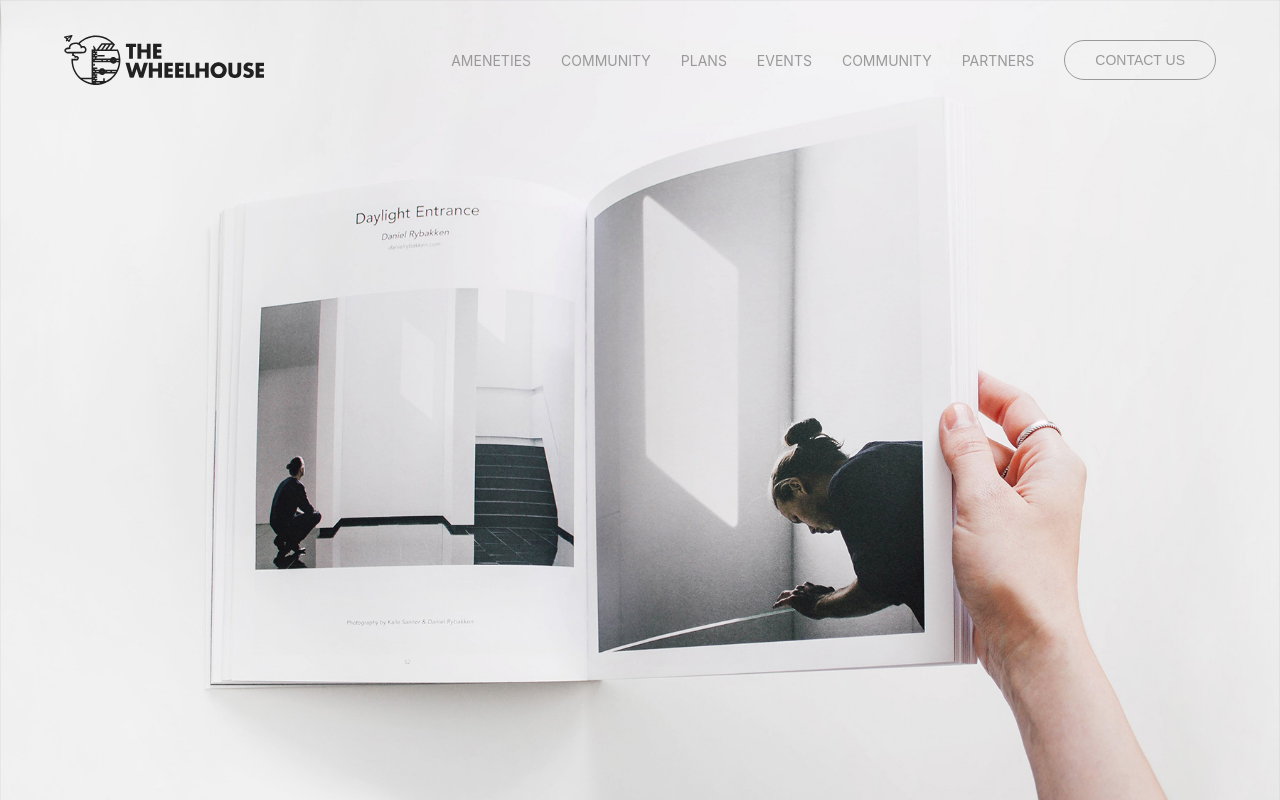
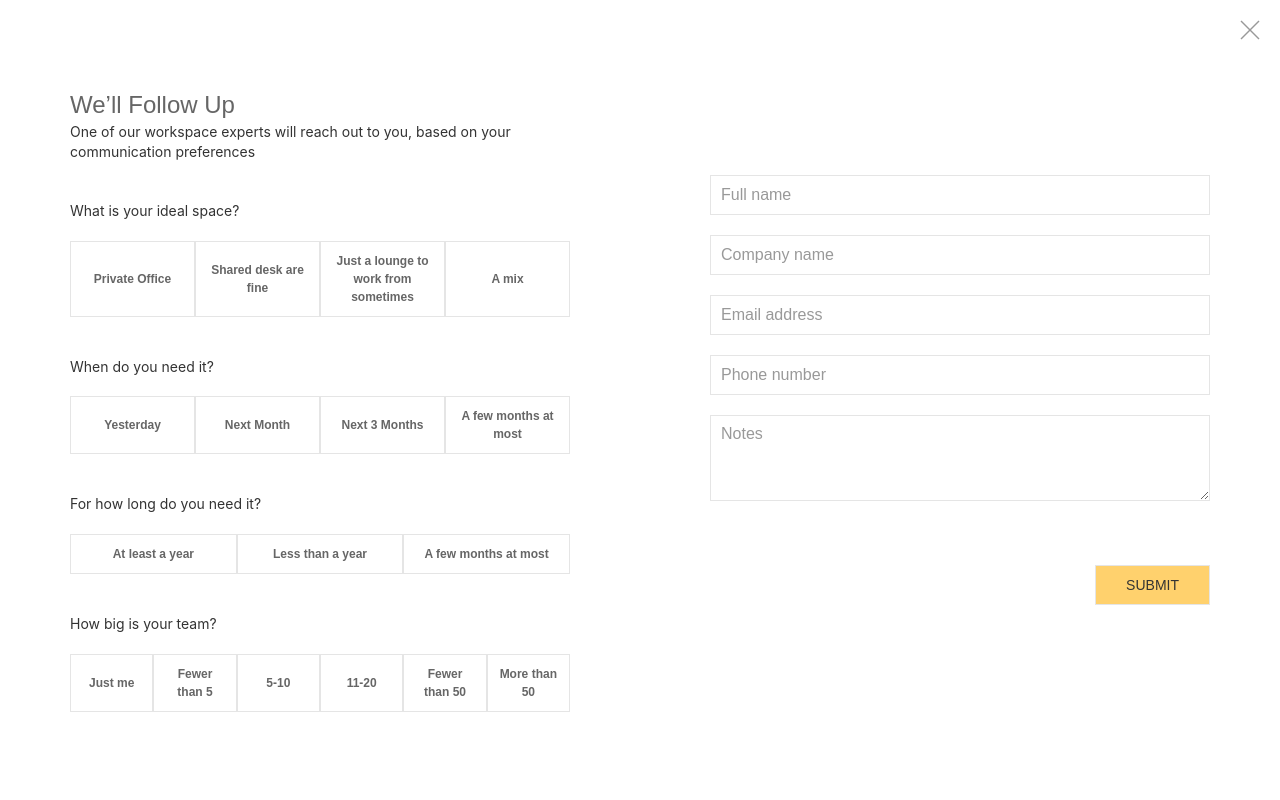
Before and after one commit to KimGulmatico/Wheelhouse, a React (Create React App) app: page / in a window 1280 px wide. Both pictures are taken after a click on the button "CONTACT US". Shown: the top 800 px of the page. Built offline with nearby package versions, Linux system fonts and the light colour scheme.

Commit message:
added contact us

```diff
--- a/src/App.css
+++ b/src/App.css
@@ -74,6 +74,38 @@
   border-color: rgba(255,255,255,.7) !important;
 }
 
+.radioBox {
+  border: 1px solid #e5e5e5;
+  padding: 10px;
+  text-align: center;
+  height: 100%;
+}
+
+.col-container {
+  display: -webkit-box;
+  display: -moz-box;
+  display: -ms-flexbox;
+  display: -webkit-flex;
+  display: flex;
+  width: 100%;
+}
+.col {
+  display: -webkit-box;
+  display: -moz-box;
+  display: -ms-flexbox;
+  display: -webkit-flex;
+  display: flex;
+  flex: 1;
+  padding: 10px;
+  border: 1px solid #e5e5e5;
+  align-items: center;
+  justify-content: center;
+  text-align: center;
+  vertical-align: middle;
+  font-weight: bold;
+  font-size: 12px;
+}
+
 
 
 @media only screen and (max-width: 600px) {
--- a/src/App.js
+++ b/src/App.js
@@ -12,13 +12,24 @@ class App extends Component {
     }
   }
 
+  closeOffCanvas = () => {
+    window.UIkit.offcanvas('#offcanvas-flip').hide()
+  }
+
   render() {
     return (
       <div>
         <div className="uk-section-primary uk-preserve-color uk-background-default bodyHome">
         <div className="uk-position-relative">
-        <div style={{overflow: 'hidden'}}>
+        {/* <div style={{overflow: 'hidden'}}>
         <img src="/images/home.jpg" alt="" style={{minHeight: '500px', minWidth: '500px'}}/>
+        </div> */}
+        <div className="uk-background-cover uk-flex uk-flex-center uk-flex-middle" style={{backgroundImage: "url('images/home.jpg')"}} data-uk-height-viewport>
+                    {/* <div>
+                    <p class="uk-h2">Call Us</p>
+                    <p class="uk-h5">Questions about plans, pricing, or availability? <br/> Just have your people call our people.</p>
+                    <p class="hk-h5">1-877-796-2434</p>
+                    </div> */}
         </div>
         <div className="uk-position-top">
         <NavBar/>
@@ -31,10 +42,13 @@ class App extends Component {
 
                   <ul className="uk-nav uk-nav-default">
                       <li className="uk-nav-header">Menu</li>
-                      <li><a href="#"><span className="uk-margin-small-right" data-uk-icon="icon: table"></span> Plans</a></li>
-                      <li><a href="#"><span className="uk-margin-small-right" data-uk-icon="icon: users"></span> Community</a></li>
-                      <li><a href="#"><span className="uk-margin-small-right" data-uk-icon="icon: calendar"></span> Events</a></li>
-                      <li><a href="#"><span className="uk-margin-small-right" data-uk-icon="icon: phone"></span> Contact us</a></li>
+                      <li><a href="#about" data-uk-scroll data-offset="100" onClick={this.closeOffCanvas}><span className="uk-margin-small-right" data-uk-icon="icon: info"></span> About</a></li>
+                      <li><a href="#ameneties" data-uk-scroll data-offset="100" onClick={this.closeOffCanvas}><span className="uk-margin-small-right" data-uk-icon="icon: thumbnails"></span> Ameneties</a></li>
+                      <li><a href="#events" data-uk-scroll data-offset="100" onClick={this.closeOffCanvas}><span className="uk-margin-small-right" data-uk-icon="icon: calendar"></span> Events</a></li>
+                      <li><a href="#community" data-uk-scroll data-offset="100" onClick={this.closeOffCanvas}><span className="uk-margin-small-right" data-uk-icon="icon: users"></span> Community</a></li>
+                      <li><a href="#plans" data-uk-scroll data-offset="100" onClick={this.closeOffCanvas}><span className="uk-margin-small-right" data-uk-icon="icon: table"></span> Plans</a></li>
+                      <li><a href="#partners" data-uk-scroll data-offset="100" onClick={this.closeOffCanvas}><span className="uk-margin-small-right" data-uk-icon="icon: link"></span> Partners</a></li>
+                      <li><a data-uk-toggle="target: #modal-full" onClick={this.closeOffCanvas}><span className="uk-margin-small-right" data-uk-icon="icon: phone"></span> Contact us</a></li>
                   </ul>
 
               </div>
@@ -55,21 +69,78 @@ class App extends Component {
       <div id="modal-full" className="uk-modal-full" data-uk-modal>
           <div className="uk-modal-dialog">
               <button className="uk-modal-close-full uk-close-large" type="button" data-uk-close></button>
-              <div className="uk-grid-collapse uk-child-width-1-2@s uk-flex-middle" data-uk-grid>
-                  <div className="uk-background-cover uk-flex uk-flex-center uk-flex-middle" style={{backgroundImage: "url('images/home.jpg')"}} data-uk-height-viewport>
-                    {/* <div>
-                    <p class="uk-h2">Call Us</p>
-                    <p class="uk-h5">Questions about plans, pricing, or availability? <br/> Just have your people call our people.</p>
-                    <p class="hk-h5">1-877-796-2434</p>
-                    </div> */}
+              <div className="uk-grid-collapse uk-child-width-1-2@s uk-flex-middle" data-uk-grid data-uk-height-viewport>
+                  <div className="uk-padding-large">
+                  <legend className="uk-legend">We’ll Follow Up
+                        <h6>One of our workspace experts will reach out to you, based on your communication preferences</h6>
+                  </legend>
+                  <h6>What is your ideal space?</h6>
+                    <div class="col-container" style={{columnGap: '0px'}}>
+                        <div className="col">
+                            Private Office
+                        </div>
+                        <div className="col">
+                            Shared desk are fine
+                        </div>
+                        <div className="col">
+                            Just a lounge to work from sometimes
+                        </div>
+                        <div className="col">
+                            A mix
+                        </div>
+                    </div>
+                    <h6>When do you need it?</h6>
+                    <div class="col-container" style={{columnGap: '0px'}}>
+                        <div className="col">
+                            Yesterday
+                        </div>
+                        <div className="col">
+                            Next Month
+                        </div>
+                        <div className="col">
+                            Next 3 Months
+                        </div>
+                        <div className="col">
+                            A few months at most
+                        </div>
+                    </div>
+                    <h6>For how long do you need it?</h6>
+                    <div class="col-container" style={{columnGap: '0px'}}>
+                        <div className="col">
+                            At least a year
+                        </div>
+                        <div className="col">
+                            Less than a year
+                        </div>
+                        <div className="col">
+                            A few months at most
+                        </div>
+                    </div>
+                    <h6>How big is your team?</h6>
+                    <div class="col-container" style={{columnGap: '0px'}}>
+                        <div className="col">
+                            Just me
+                        </div>
+                        <div className="col">
+                            Fewer than 5
+                        </div>
+                        <div className="col">
+                            5-10
+                        </div>
+                        <div className="col">
+                            11-20
+                        </div>
+                        <div className="col">
+                            Fewer than 50
+                        </div>
+                        <div className="col">
+                            More than 50
+                        </div>
+                    </div>
                   </div>
                   <div className="uk-padding-large">
                   <form>
                     <fieldset className="uk-fieldset">
-
-                        <legend className="uk-legend">We’ll Follow Up
-                        <h6>One of our workspace experts will reach out to you, based on your communication preferences</h6>
-                        </legend>
 
                         <div className="uk-margin">
                             <input className="uk-input input" type="text" placeholder="Full name"/>
@@ -90,7 +161,7 @@ class App extends Component {
                         <div className="uk-margin">
                             <textarea className="uk-textarea input" rows="3" placeholder="Notes"></textarea>
                         </div>
-
+                        <br/>
                         <p data-uk-margin align="right">
                             <button class="uk-button uk-button-default buttonYellow">Submit</button>
                         </p>
--- a/src/Components/Body.js
+++ b/src/Components/Body.js
@@ -24,7 +24,7 @@ class Body extends Component {
                             <img className="uk-border-circle" src="images/avatar.jpg" width="350" height="350" alt="Border circle"/>
                         </div>
                     </div>
-                    <div style={{marginTop: '30px', marginBottom: '30px'}} align="left">
+                    <div id="about" style={{marginTop: '30px', marginBottom: '30px'}} align="left">
                         <div data-uk-scrollspy="cls: uk-animation-slide-right; repeat: false">
                             <div style={{padding: '20px'}}>
                             <p className="uk-h1 cardText">REDEFINE THE WAY <br/> YOU WORK</p>
--- a/src/Components/Navbar.js
+++ b/src/Components/Navbar.js
@@ -75,14 +75,14 @@ class Navbar extends Component {
 
                         <div class="uk-navbar-right" style={{marginLeft: 'auto', marginRight: '5%' }}>
                             <ul class="uk-navbar-nav uk-visible@l" style={{ marginLeft: 'auto', marginRight: '0' }}>
-                                <li><a href="#events" data-uk-scroll data-offset="100">Ameneties</a></li>
+                                <li><a href="#about" data-uk-scroll data-offset="100">About</a></li>
+                                <li><a href="#ameneties" data-uk-scroll data-offset="100">Ameneties</a></li>
+                                <li><a href="#events" data-uk-scroll data-offset="100">Events</a></li>
                                 <li><a href="#community" data-uk-scroll data-offset="100">Community</a></li>
                                 <li><a href="#plans" data-uk-scroll data-offset="100">Plans</a></li>
-                                <li><a href="#plans" data-uk-scroll data-offset="100">Events</a></li>
-                                <li><a data-uk-toggle="target: #modal-full">Community</a></li>
-                                <li><a data-uk-toggle="target: #modal-full">Partners</a></li>
+                                <li><a href="#partners" data-uk-scroll data-offset="100">Partners</a></li>
                             </ul>
-                            <button className={"uk-visible@l uk-button uk-button-default "+this.state.btnhover} href="#" style={{ borderRadius: '50px'}}>Contact us</button>
+                            <button data-uk-toggle="target: #modal-full" className={"uk-visible@l uk-button uk-button-default "+this.state.btnhover} href="#" style={{ borderRadius: '50px'}}>Contact us</button>
                             <a className="uk-hidden@l uk-navbar-toggle" href="#" data-uk-icon="menu" data-uk-toggle="target: #offcanvas-flip" style={{ marginLeft: 'auto', marginRight: '0' }}></a>
                         </div>
                     </nav>
--- a/src/Components/Partners.js
+++ b/src/Components/Partners.js
@@ -7,7 +7,7 @@ class Partners extends Component {
     }
 
     render() {
-        return (<div id="ameneties">
+        return (<div id="partners">
         <div style={{ maxWidth: '1300px' }}>
             <div align="left" className="eventsTitle">
                 <p className="uk-h1 cardText">PARTNERS</p>
```
Also changed, not shown: 1 other file (tests, documents, lock files or other folders).
